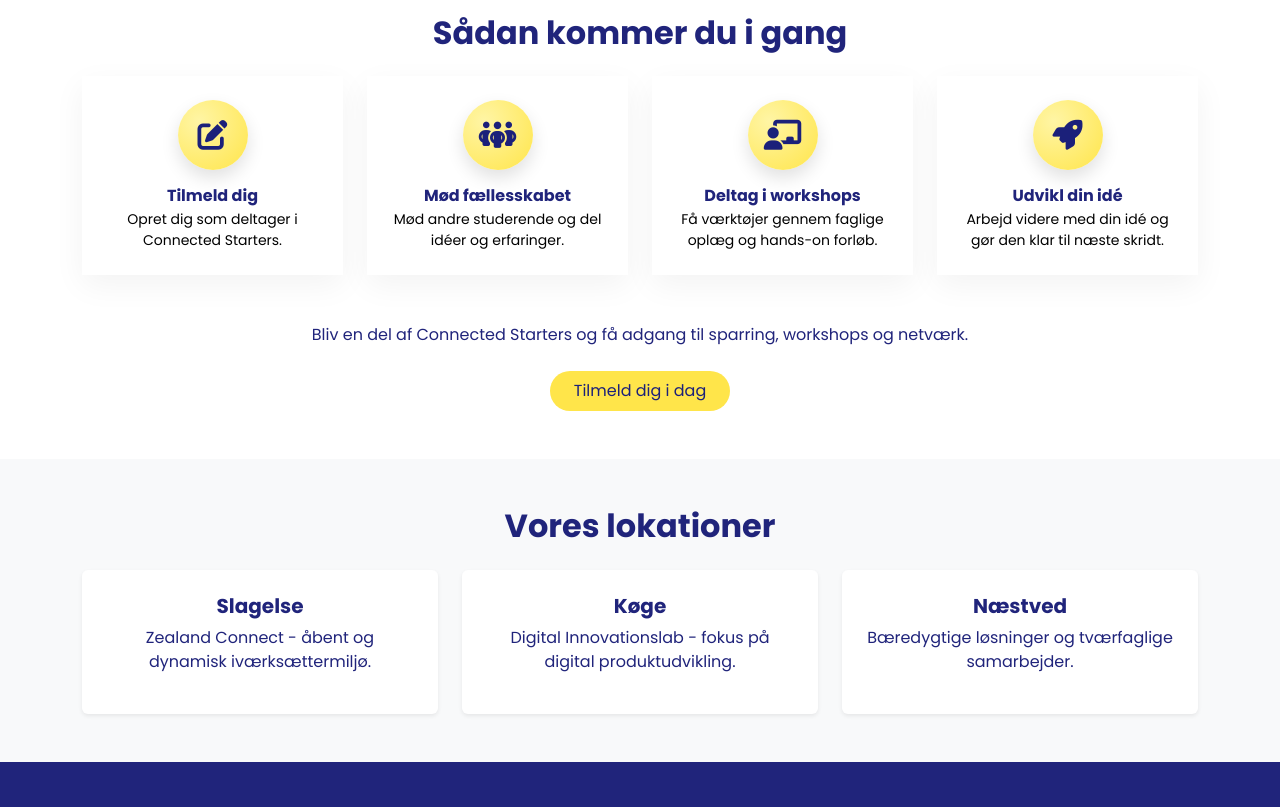
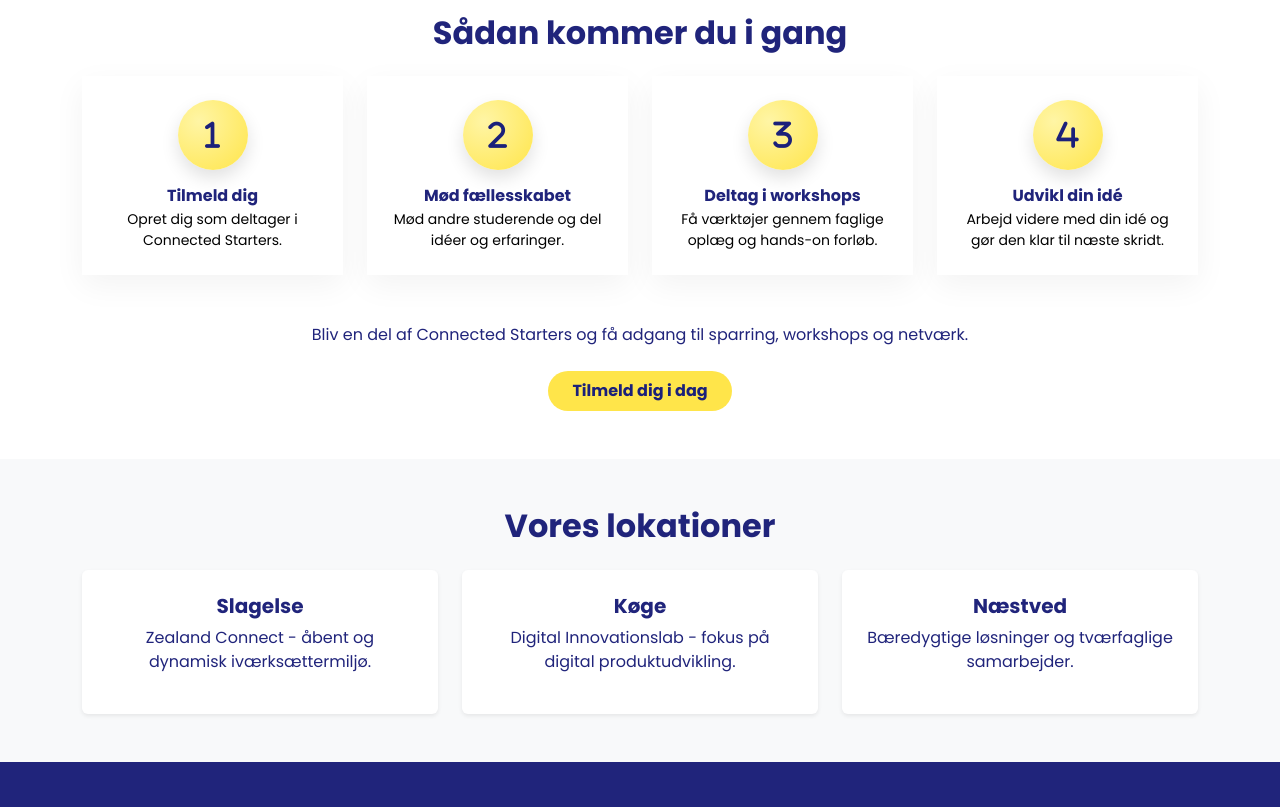
Before and after one commit to Sonjadurrani/eksamen, a website: page index.html in a window 1280 px wide. Shown: the part 2360-3167 px from the top of the page. Drawn offline with nearby package versions, Linux system fonts and the light colour scheme; files that its build step writes are made by us from their sources.

```diff
--- a/index.html
+++ b/index.html
@@ -229,7 +229,7 @@
       <div class="col-12 col-md-3">
         <div class="step-card h-100">
           <div class="step-illustration mb-3">
-            <i class="fa-solid fa-pen-to-square"></i>
+            <i class="fa-solid fa-1"></i>
           </div>
           <h6 class="fw-bold mb-1 text-primary">Tilmeld dig</h6>
           <p class="small text-black mb-0 ">
@@ -242,7 +242,7 @@
       <div class="col-12 col-md-3">
         <div class="step-card h-100">
           <div class="step-illustration mb-3">
-            <i class="fa-solid fa-people-group"></i>
+            <i class="fa-solid fa-2"></i>
           </div>
           <h6 class="fw-bold mb-1 text-primary">Mød fællesskabet</h6>
           <p class="small text-black mb-0">
@@ -255,7 +255,7 @@
       <div class="col-12 col-md-3">
         <div class="step-card h-100">
           <div class="step-illustration mb-3">
-            <i class="fa-solid fa-chalkboard-user"></i>
+            <i class="fa-solid fa-3"></i>
           </div>
           <h6 class="fw-bold mb-1 text-primary">Deltag i workshops</h6>
           <p class="small text-black mb-0">
@@ -268,7 +268,7 @@
       <div class="col-12 col-md-3">
         <div class="step-card h-100">
           <div class="step-illustration mb-3">
-            <i class="fa-solid fa-rocket"></i>
+            <i class="fa-solid fa-4"></i>
           </div>
           <h6 class="fw-bold mb-1 text-primary">Udvikl din idé</h6>
           <p class="small text-black mb-0">
@@ -284,7 +284,7 @@
       <p class="mb-4 text-primary">
         Bliv en del af Connected Starters og få adgang til sparring, workshops og netværk.
       </p>
-      <a href="#" class="btn cta-btn-2 px-4 py-2 rounded-pill">Tilmeld dig i dag</a>
+      <a href="#" class="btn cta-btn-2 px-4 py-2 rounded-pill fw-bold">Tilmeld dig i dag</a>
     </div>
 
   </div>
```
